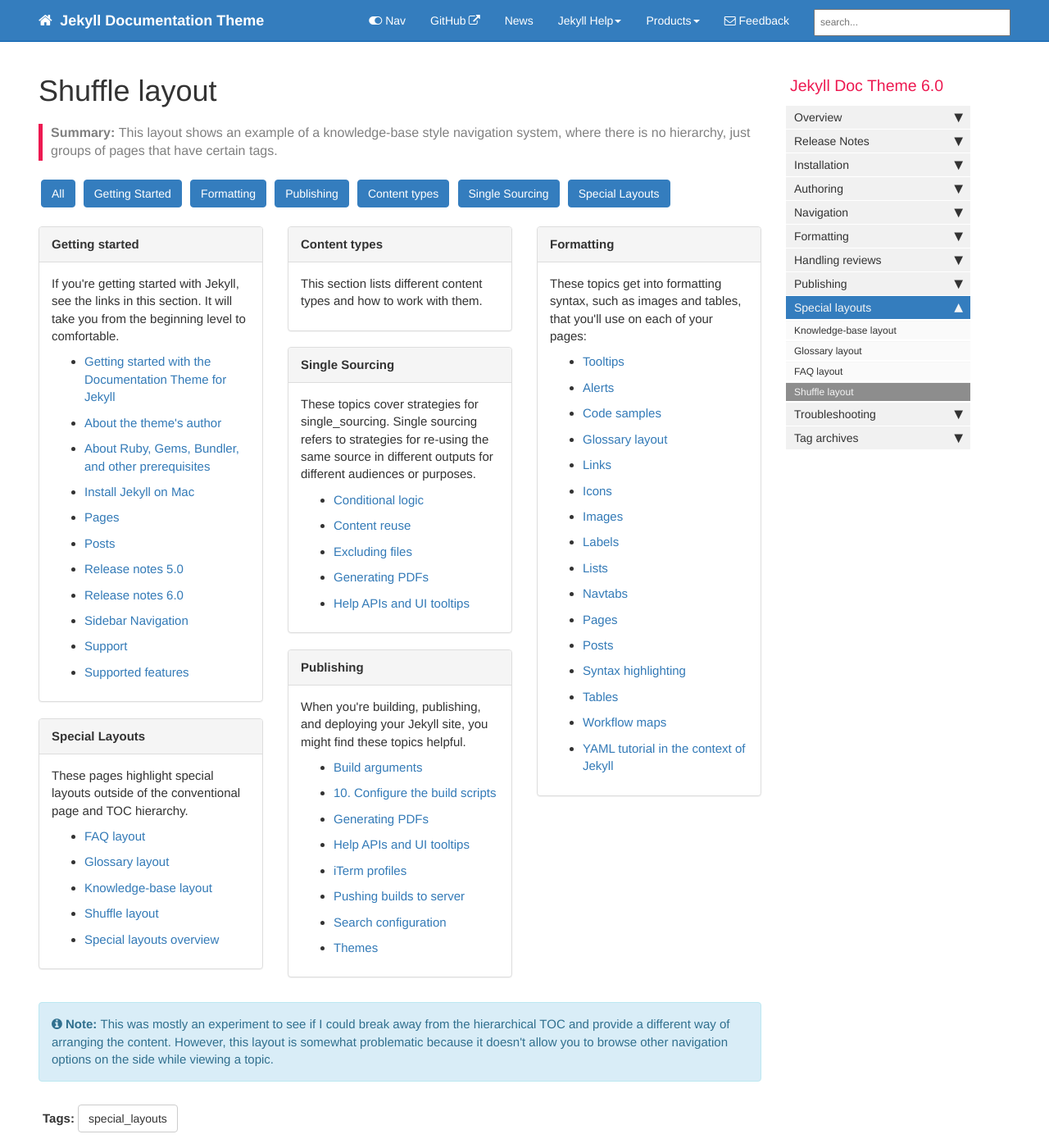
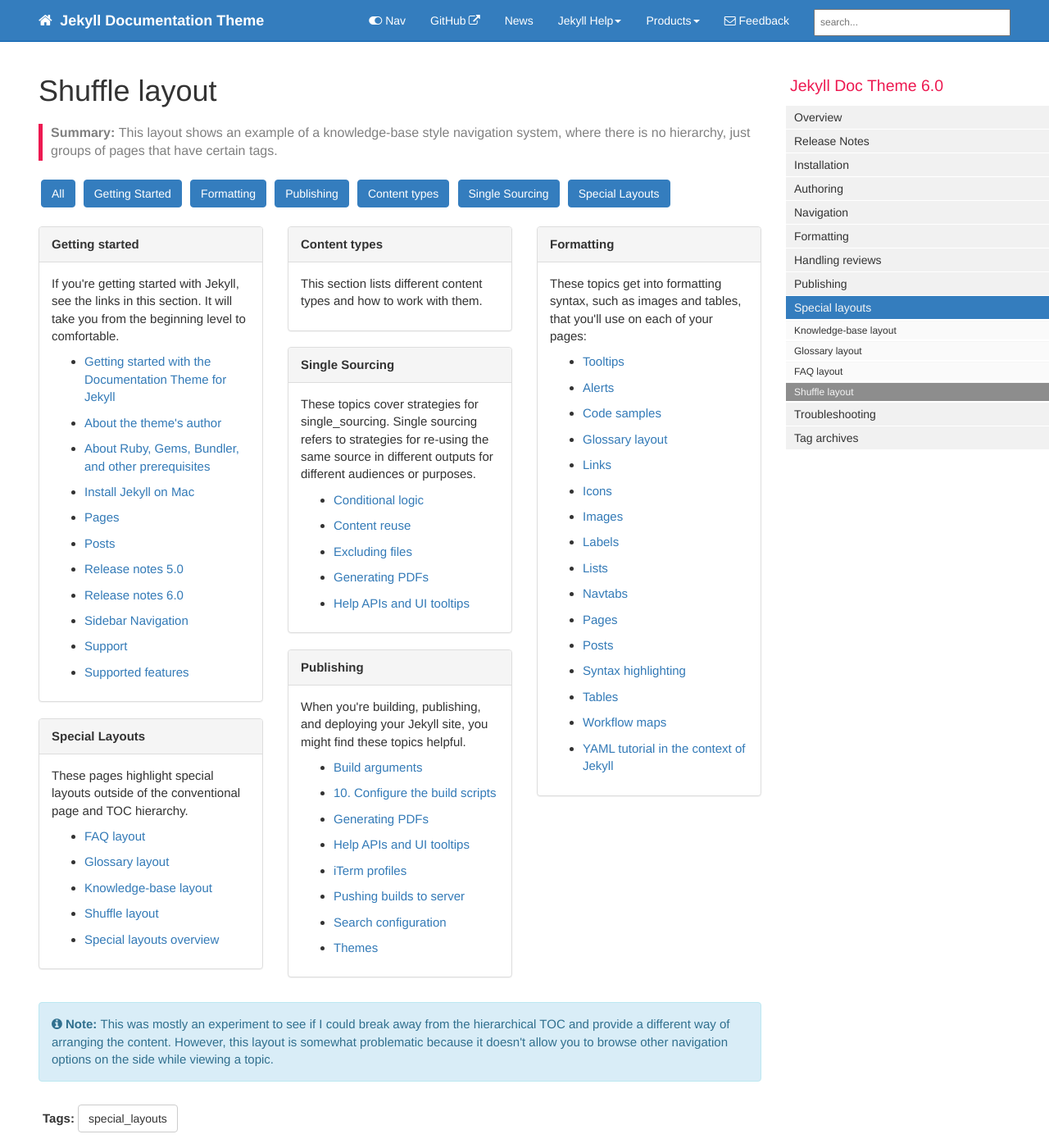
Before and after one commit to RadWolfie/Theme-Test, a Jekyll site: the page built from pages/mydoc/mydoc_shuffle.html, in a window 1280 px wide and 1400 px high. Shown: the whole window at 82% size. Built offline with Jekyll 4.4.1, drawn with Linux system fonts in a browser that asks for light colours; nearby versions of some CDN libraries; comment, search, counter and statistics services are not loaded.

Commit message:
Final layout change for content and sidebar

```diff
--- a/css/custom/customstyles.css
+++ b/css/custom/customstyles.css
@@ -1,7 +1,13 @@
 /* Override sidebar to use on right side instead of left side from bootstrap */
 @media (min-width: 992px) {
     .col-md-1, .col-md-10, .col-md-11, .col-md-12, .col-md-2, .col-md-3, .col-md-4, .col-md-5, .col-md-6, .col-md-7, .col-md-8, .col-md-9 {
-        float: right;
+        float: right !important;
+    }
+}
+@media (min-width: 1000px) {
+    ul#mysidebar {
+        width: 100% !important;
+        float: right !important;
     }
 }
 /* Override page to display on whole screen instead of static width. */
```
